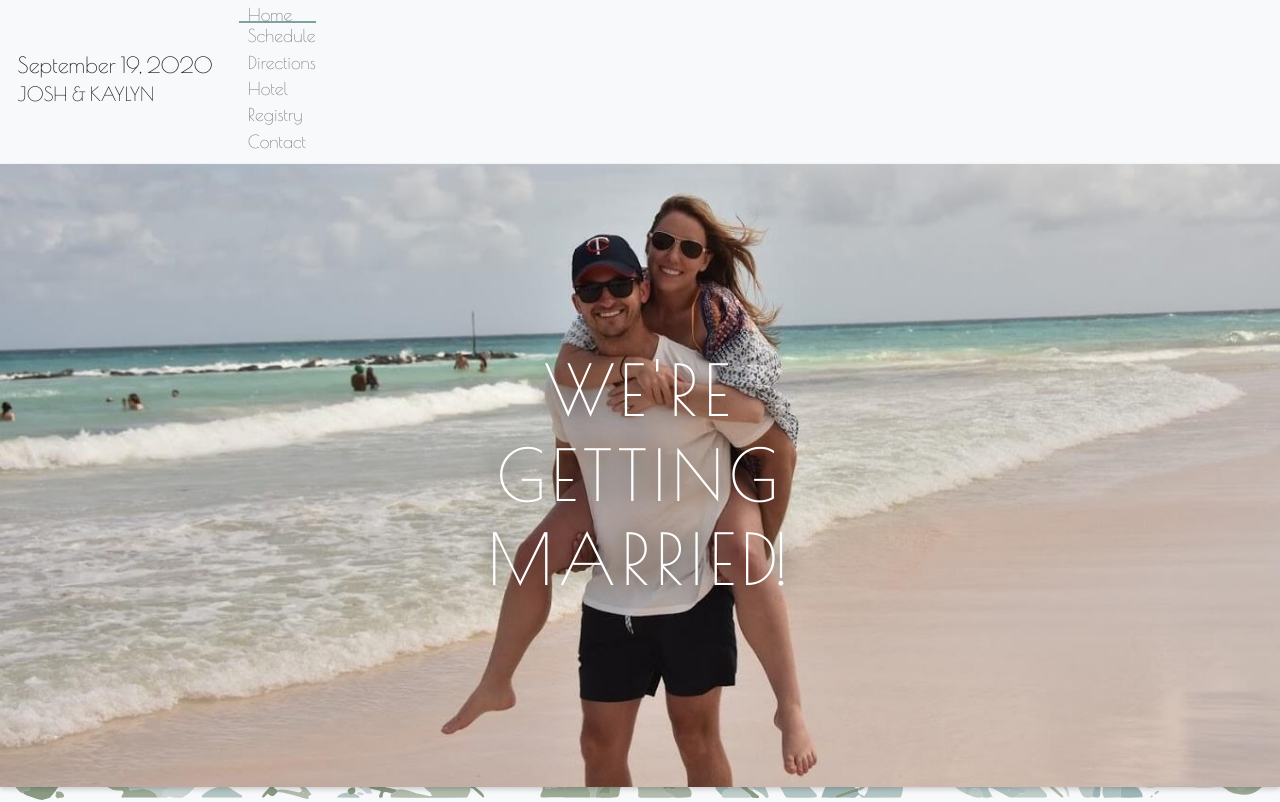
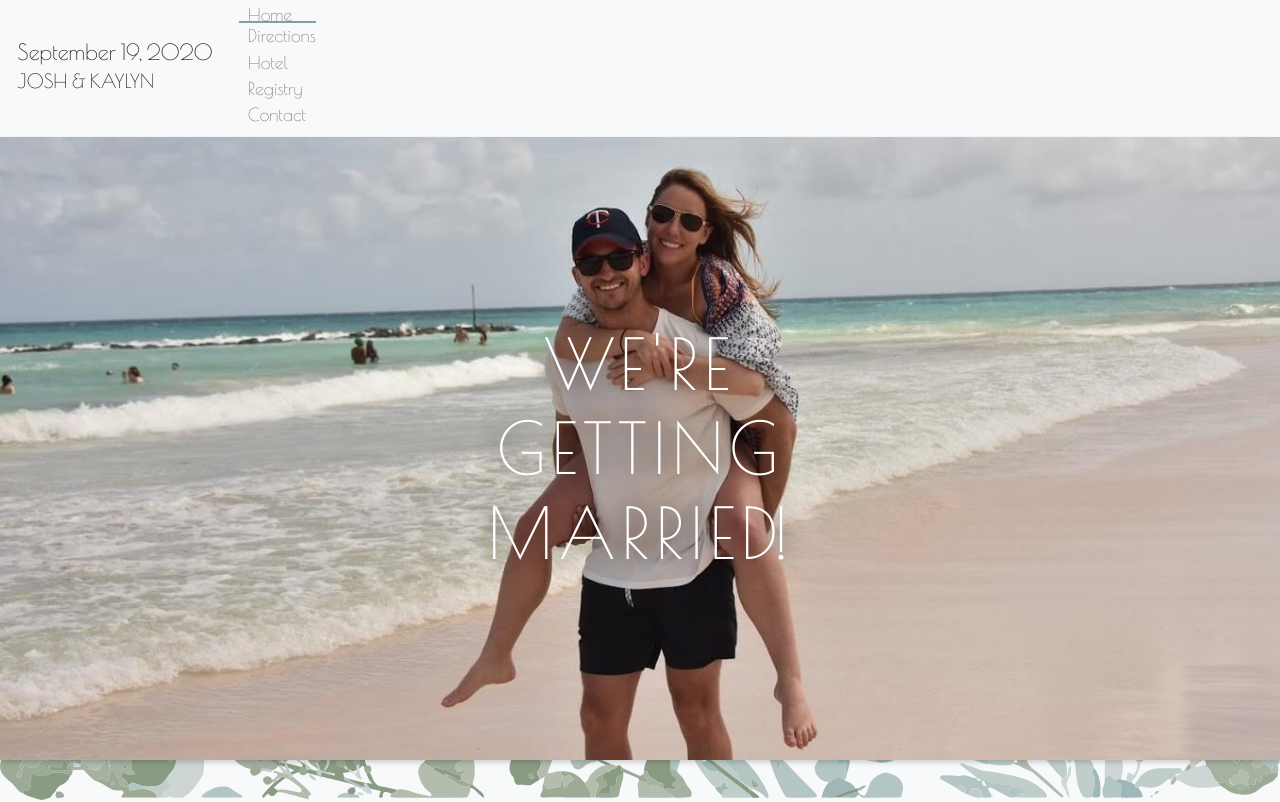
Before and after one commit to joshforcier/rsvp, a Vue app: page / in a window 1280 px wide. Shown: the top 802 px of the page. Built offline with nearby package versions, Linux system fonts and the light colour scheme; what vue-gallery, vue-sweetalert2, vuefire would draw is missing.

Commit message:
hide schedule

```diff
--- a/src/components/Navbar.vue
+++ b/src/components/Navbar.vue
@@ -48,11 +48,11 @@ export default {
                 //     name: "RSVP",
                 //     path: "/RSVP",
                 // },
-                {
-                    id: 2,
-                    name: "Schedule",
-                    path: "/schedule",
-                },
+                // {
+                //     id: 2,
+                //     name: "Schedule",
+                //     path: "/schedule",
+                // },
                 {
                     id: 3,
                     name: "Directions",
```
